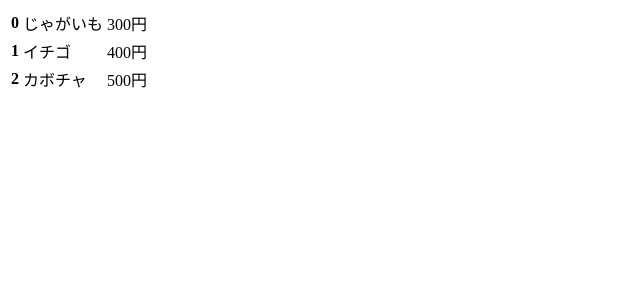
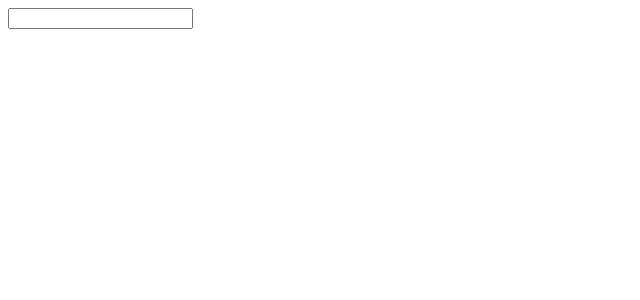
Before and after one commit to Kyosuke-Kaneko/vue-pra, a Vue app: page / in a window 1280 px wide. Shown: the top 300 px of the page, without its empty margins (0-640 px from the left). Built offline with nearby package versions, Linux system fonts and the light colour scheme.

Commit message:
双方向バインディング

```diff
--- a/src/App.vue
+++ b/src/App.vue
@@ -1,12 +1,7 @@
 <template>
   <div id="app">
-    <table>
-      <tr v-for="(data,index) in Vegetables" :key="index">
-        <th>{{index}}</th>
-        <td>{{data.name}}</td>
-        <td>{{data.price}}円</td>
-      </tr>
-    </table>
+    <input type="text" v-model="text" />
+    <p>{{text}}</p>
   </div>
 </template>
 
@@ -14,11 +9,7 @@
 export default {
   data() {
     return {
-      Vegetables: [
-        { name: "じゃがいも", price: 300 },
-        { name: "イチゴ", price: 400 },
-        { name: "カボチャ", price: 500 }
-      ]
+      text: ""
     };
   }
 };
```
